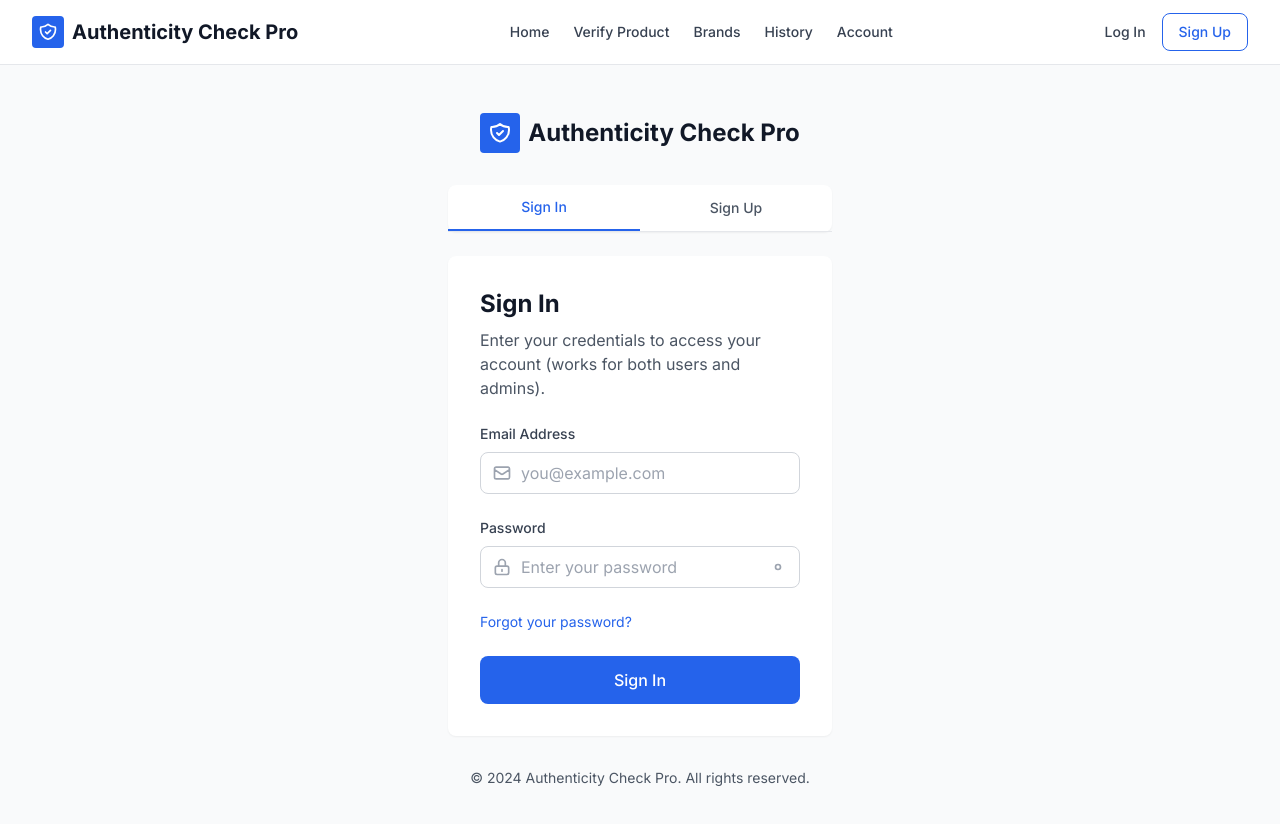
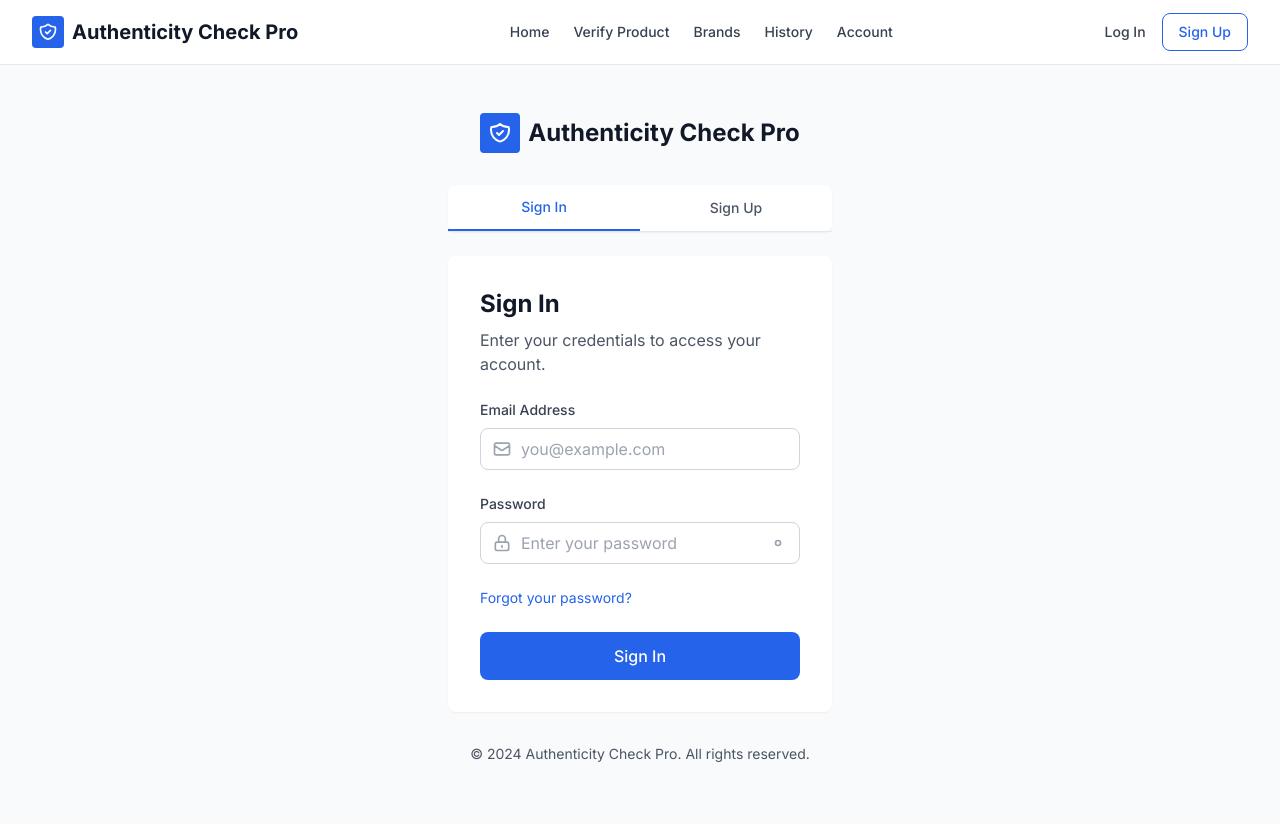
Before and after one commit to Rozqy/authenticity-check-pro, a Next.js app: page /login in a window 1280 px wide. Shown: the top 824 px of the page. Built offline with nearby package versions, Linux system fonts and the light colour scheme.

Commit message:
Remove '(works for both users and admins)' text from login page

```diff
--- a/app/login/page.tsx
+++ b/app/login/page.tsx
@@ -160,7 +160,7 @@
           {activeTab === 'login' && (
             <>
               <h1 className="text-2xl font-bold text-gray-900 mb-2">Sign In</h1>
-              <p className="text-gray-600 mb-6">Enter your credentials to access your account (works for both users and admins).</p>
+              <p className="text-gray-600 mb-6">Enter your credentials to access your account.</p>
 
               {error && (
                 <div className="mb-4 p-3 bg-red-50 border border-red-200 rounded-lg text-red-700 text-sm">
```
